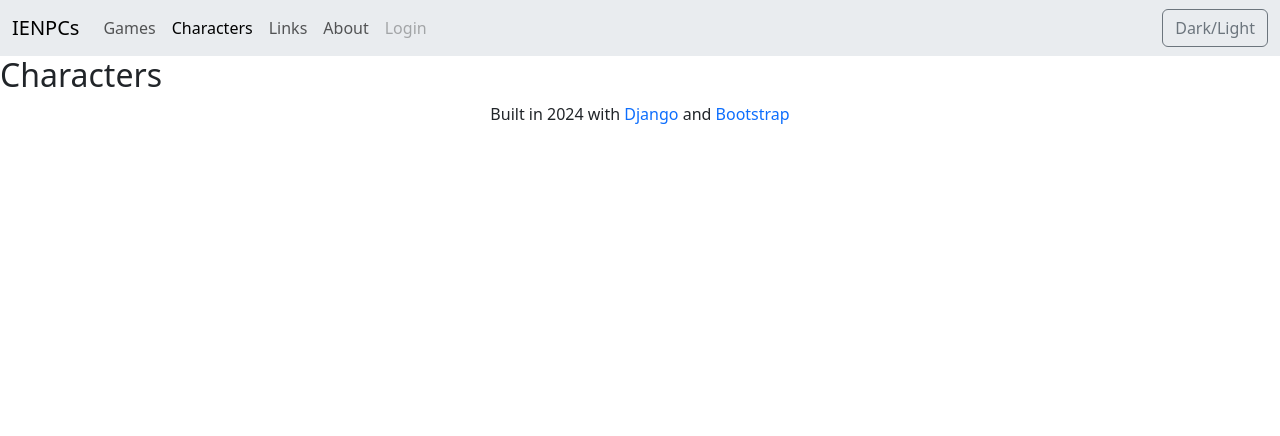
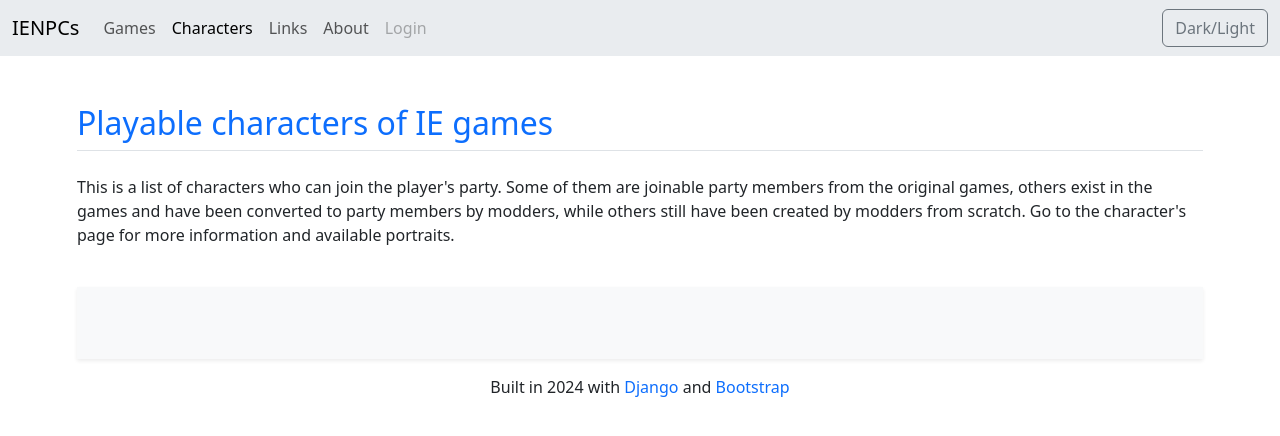
Before and after one commit to ddrmv/ienpcs, a Django app: page /gallery/characters/ in a window 1280 px wide. Shown: the top 436 px of the page. Run offline with Django 5.2, Linux system fonts and the light colour scheme; data that the repository does not hold is empty; parts of the project's set-up code (start-up, migrations or seed data) failed here and were passed over.

Commit message:
Add content for Characters page

```diff
--- a/ienpcs/gallery/admin.py
+++ b/ienpcs/gallery/admin.py
@@ -4,7 +4,7 @@ from .models import Character, Game, Npc, NpcInGame, Portrait
 
 
 class CharacterAdmin(admin.ModelAdmin):
-    list_display = ["name", "origin", "turncated_description"]
+    list_display = ["name", "slug", "origin", "turncated_description"]
     list_filter = ["origin"]
     search_fields = ["name"]
 
--- a/ienpcs/gallery/templates/gallery/character_list.html
+++ b/ienpcs/gallery/templates/gallery/character_list.html
@@ -5,5 +5,30 @@
 {% endblock %}
 
 {% block content %}
-  <h2>Characters</h2>
+  <div class="container" style="max-width: 1150px;">
+    <div class="row pt-5">
+    <div class="col-12">
+      <h2 class="border-bottom mb-4 pb-2"><a class="text-decoration-none" href="#">Playable characters of IE games</a></h2>
+      <p>This is a list of characters who can join the player's party. Some of them are joinable party members from the original games, others exist in the games and have been converted to party members by modders, while others still have been created by modders from scratch. Go to the character's page for more information and available portraits.</p>
+    </div>
+  </div>
+  <div class="container mt-4 pt-5 pb-4 shadow-sm bg-body-tertiary">
+    <div class="row justify-content-center">
+      {% for ch in character_list %}
+        <div class="col-auto mb-4">
+          <div class="card h-100" style="width: 210px;">
+            <img src="{{ ch.img_170.url }}" class="card-img-top" alt="Portrait of {{ ch.name }}" />
+            <div class="card-body">
+              <h5 class="card-title">{{ ch.name }}</h5>
+              <p class="card-text">{{ ch.description }}</p>
+            </div>
+            <div class="card-footer">
+              <small class="text-body-secondary"><a href="#TODO">link</a></small>
+            </div>
+          </div>
+        </div>
+      {% endfor %}
+    </div>
+  </div>
+</div>
 {% endblock %}
--- a/ienpcs/gallery/templates/gallery/footer.html
+++ b/ienpcs/gallery/templates/gallery/footer.html
@@ -1,5 +1,5 @@
 {% block footer %}
-  <div class="container">
+  <div class="container mt-3">
     <div class="row fw-light">
       <div class="col text-center">
         <p class="fs-6">
--- a/ienpcs/gallery/views.py
+++ b/ienpcs/gallery/views.py
@@ -2,7 +2,7 @@ from django.http import HttpResponseRedirect
 from django.shortcuts import get_object_or_404, render
 from django.views import generic
 
-from .models import Game, NpcInGame
+from .models import Character, Game, NpcInGame
 
 
 class GameListView(generic.ListView):
@@ -30,7 +30,7 @@ def game_detail(request, slug):
 class CharacterListView(generic.ListView):
     template_name = "gallery/character_list.html"
     context_object_name = "character_list"
-    queryset = Game.objects.all()
+    queryset = Character.objects.all()
 
 
 def link_list(request):
```
Also changed, not shown: ienpcs/gallery/static/gallery/img/default_170.webp (added), ienpcs/gallery/static/gallery/img/default_330.webp (added).
